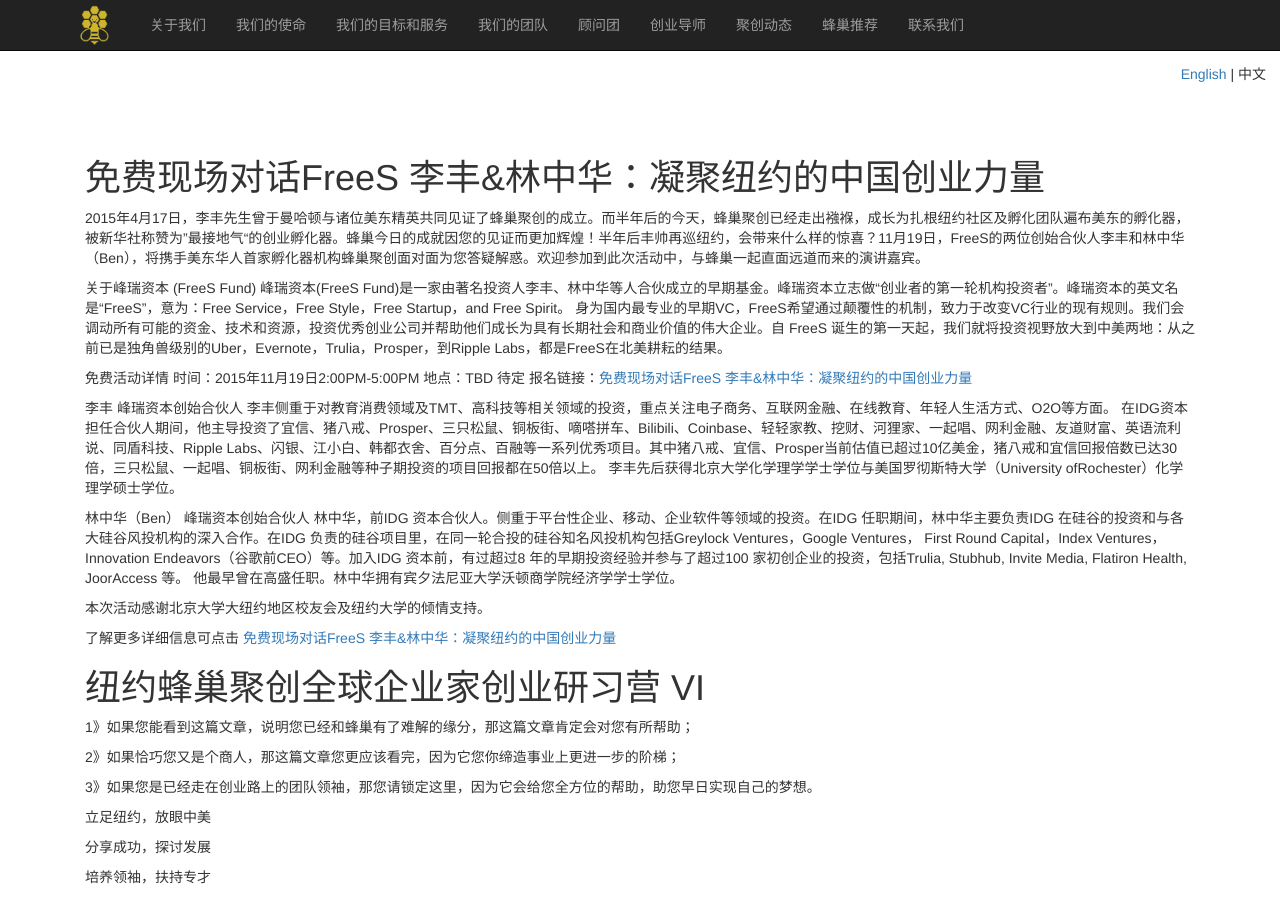
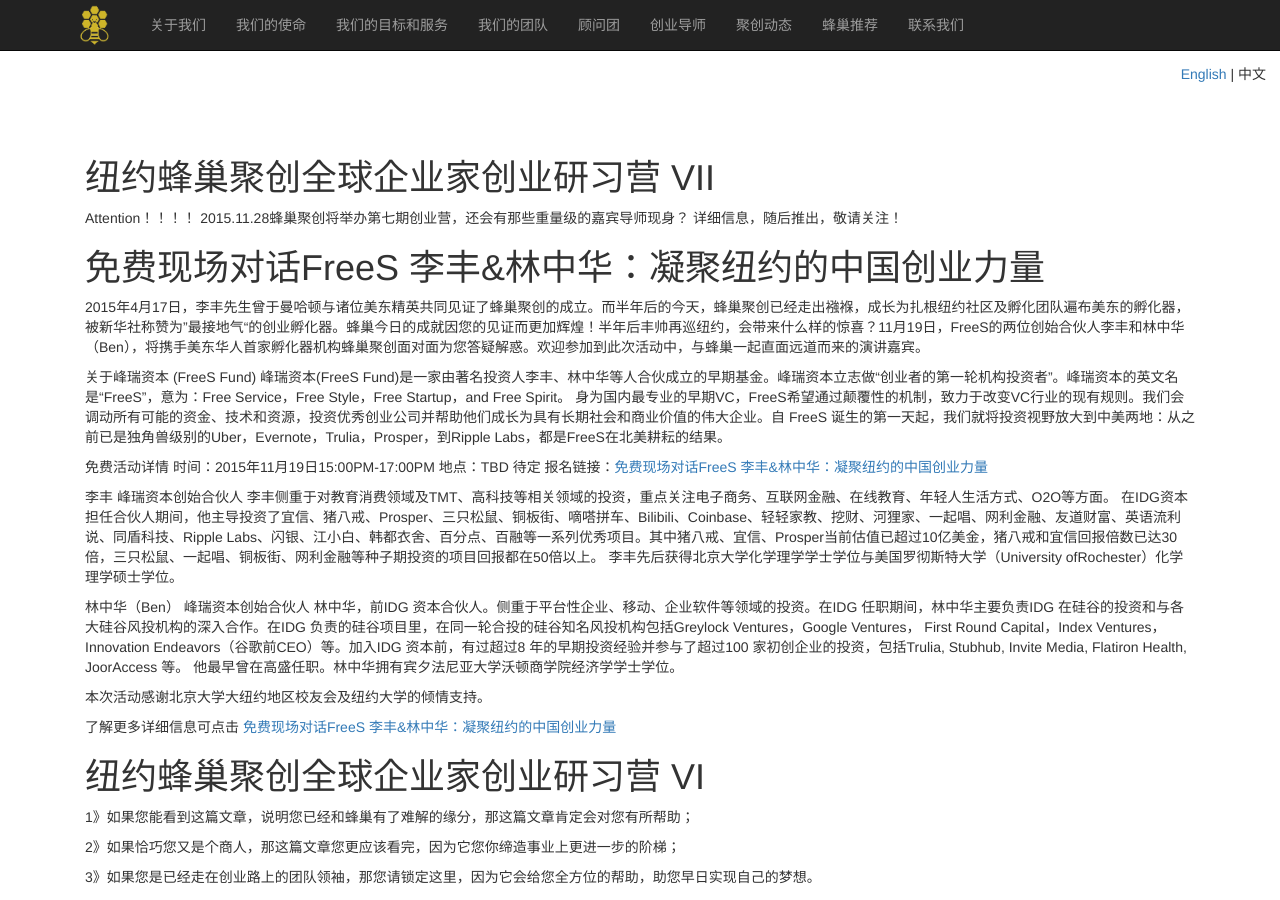
Before and after one commit to ibinc/ibinc.github.io, a Jekyll site: the page built from events_cn.md, in a window 1280 px wide and 900 px high. Built offline with Jekyll 4.4.1, drawn with Linux system fonts in a browser that asks for light colours; Markdown is read by kramdown in place of the engine named in the settings.

Commit message:
Update events_cn.md

```diff
--- a/events_cn.md
+++ b/events_cn.md
@@ -2,6 +2,14 @@
 layout: cn
 title: 聚创动态
 ---
+
+# 纽约蜂巢聚创全球企业家创业研习营 VII
+
+Attention！！！！
+2015.11.28蜂巢聚创将举办第七期创业营，还会有那些重量级的嘉宾导师现身？
+详细信息，随后推出，敬请关注！
+
+
 
 # 免费现场对话FreeS 李丰&林中华：凝聚纽约的中国创业力量
 
@@ -14,7 +22,7 @@
 
 
 免费活动详情
-时间：2015年11月19日2:00PM-5:00PM
+时间：2015年11月19日15:00PM-17:00PM
 地点：TBD 待定
 报名链接：[免费现场对话FreeS 李丰&林中华：凝聚纽约的中国创业力量](https://www.eventbrite.com/e/frees-tickets-19460138799)
 
```
